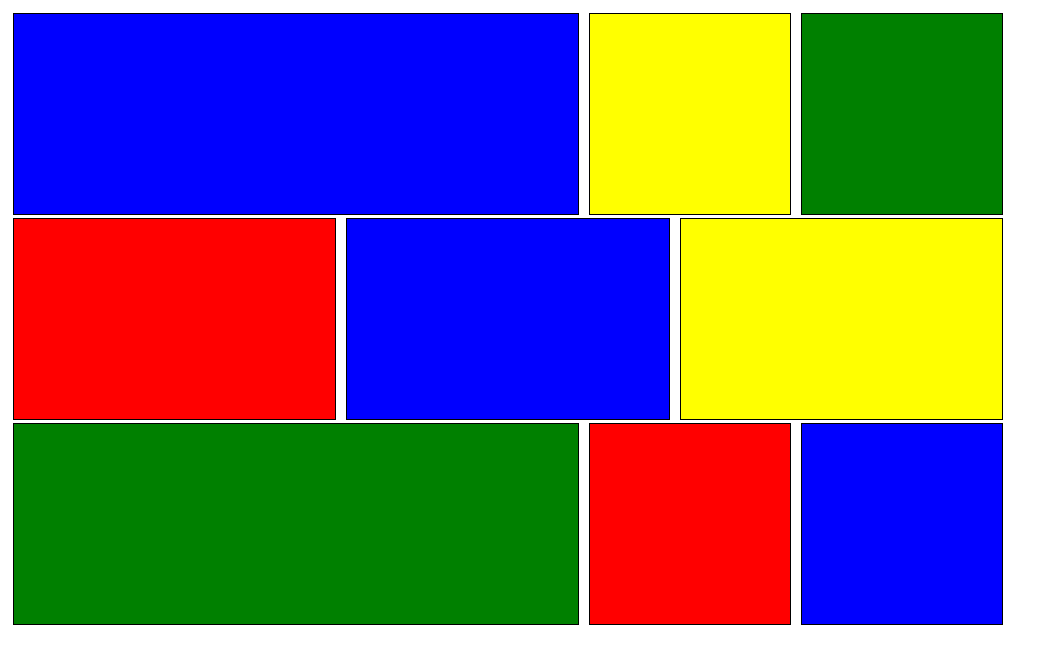
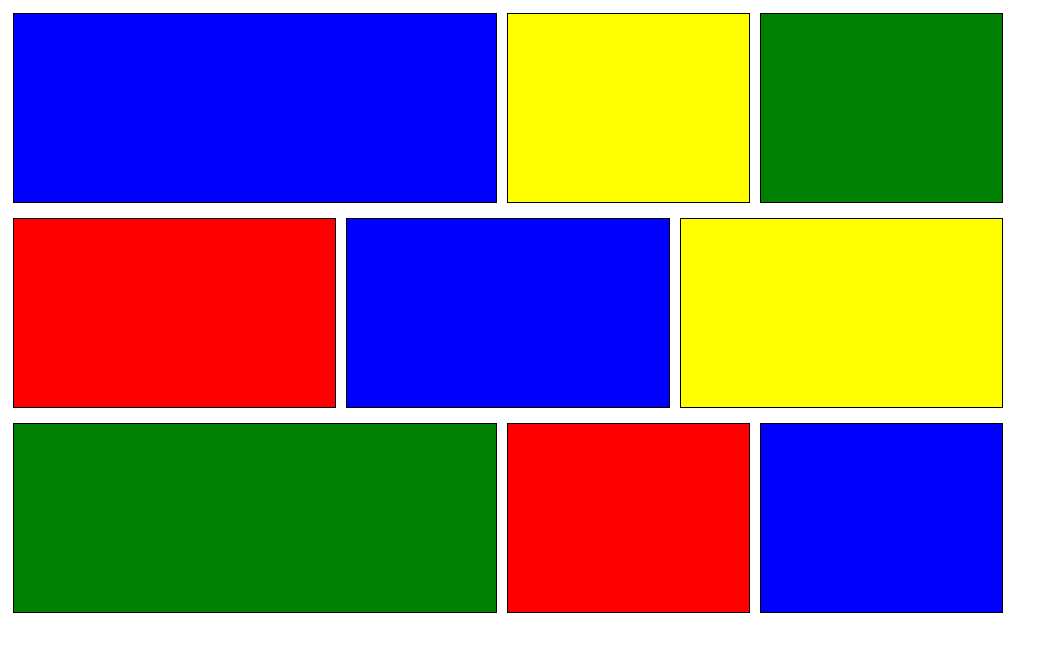
Before and after one commit to lowesusannah/flexy-panels, a plain HTML site: page index.html in a window 1280 px wide. Shown: the whole page, without its empty margins (0-1053 px from the left). Drawn offline with Linux system fonts and the light colour scheme.

Commit message:
refactor

```diff
--- a/scss/_grid.scss
+++ b/scss/_grid.scss
@@ -12,12 +12,6 @@
   }
 }
 
-.row:nth-child(2){
-  .box {
-    flex-grow: 1;
-  }
-}
-
 .row:nth-child(3){
   .box:nth-child(1) {
     flex-grow: 2;
--- a/scss/_styling.scss
+++ b/scss/_styling.scss
@@ -1,8 +1,7 @@
 .box {
-  height: 100%;
-  width: 200px;
   border: 1px solid black;
   margin: 5px;
+  flex-grow: 1;
 }
 
 .blue {
```
Also changed, not shown: css/master.css, 1 other file.
